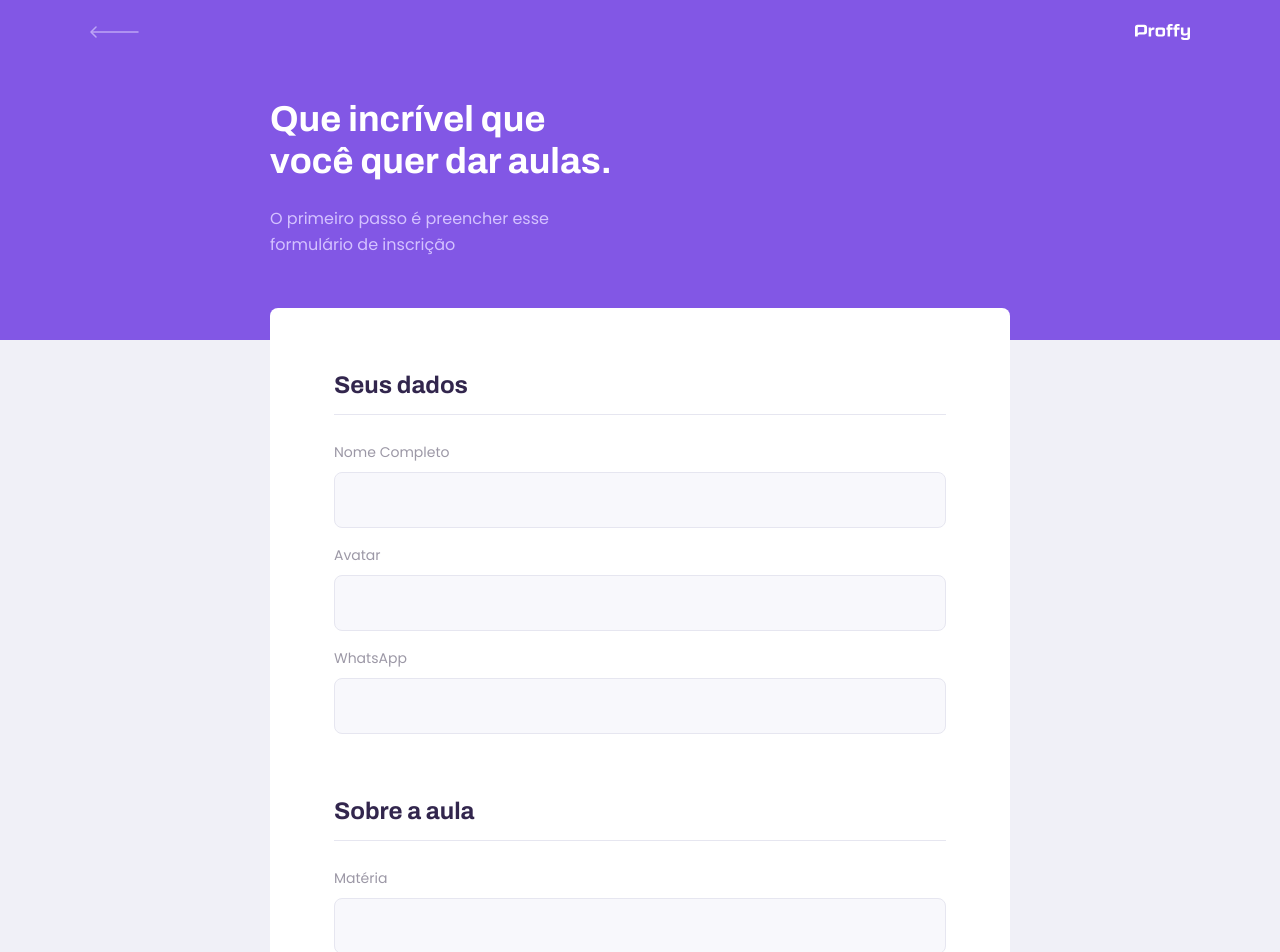
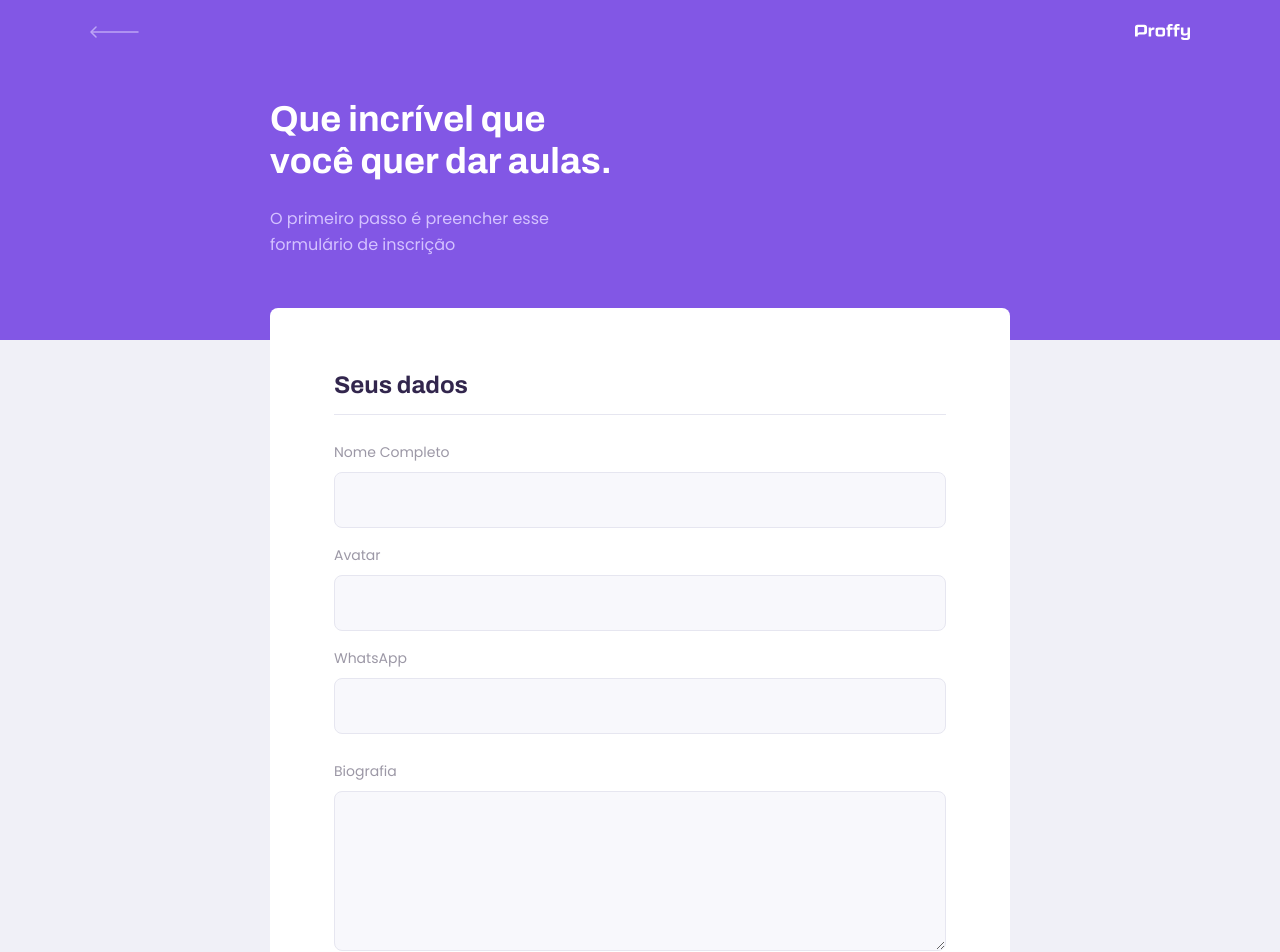
Before and after one commit to rianperassoli/next-level-week-2, a React (Create React App) app in the folder web/: page /give-classes in a window 1280 px wide. Shown: the top 952 px of the page. Built offline with nearby package versions, Linux system fonts and the light colour scheme.

Commit message:
Criado componente de textarea

```diff
--- /dev/null
+++ b/web/src/components/Textarea/index.tsx
@@ -0,0 +1,19 @@
+import React, { TextareaHTMLAttributes } from 'react'
+
+import './styles.css'
+
+interface TextareaProps extends TextareaHTMLAttributes<HTMLTextAreaElement> {
+  name: string
+  label: string
+}
+
+const Textarea: React.FC<TextareaProps> = ({ name, label, ...rest }) => {
+  return (
+    <div className="textarea-block">
+      <label htmlFor={name}>{label}</label>
+      <textarea id={name} {...rest} />
+    </div>
+  )
+}
+
+export default Textarea
--- /dev/null
+++ b/web/src/components/Textarea/styles.css
@@ -0,0 +1,36 @@
+.textarea-block {
+  position: relative;
+}
+
+.textarea-block+.textarea-block {
+  margin-top: 1.4rem;
+}
+
+.textarea-block label {
+  font-size: 1.4rem;
+}
+
+.textarea-block textarea {
+  width: 100%;
+  height: 16rem;
+  min-height: 8rem;
+  margin-top: 0.8rem;
+  border-radius: 0.8rem;
+  background: var(--color-input-background);
+  border: 1px solid var(--color-line-in-white);
+  outline: 0;
+  resize: vertical;
+  padding: 1.2rem 1.6rem;
+  font: 1.6rem Archivo;
+}
+
+.textarea-block:focus-within::after {
+  width: calc(100% - 3.2rem);
+  height: 2px;
+  content: '';
+  background: var(--color-primary-light);
+  position: absolute;
+  left: 1.6rem;
+  right: 1.6rem;
+  bottom: 7px;
+}
--- a/web/src/pages/TeacherForm/index.tsx
+++ b/web/src/pages/TeacherForm/index.tsx
@@ -3,7 +3,8 @@
 import PageHeader from '../../components/PageHeader'
 
 import './styles.css'
-import Input from '../../components/Input/Input'
+import Input from '../../components/Input'
+import Textarea from '../../components/Textarea'
 import warningIcon from '../../assets/images/icons/warning.svg'
 
 const TeacherForm = () => {
@@ -21,6 +22,7 @@
           <Input name="name" label="Nome Completo" />
           <Input name="avatar" label="Avatar" />
           <Input name="whatsapp" label="WhatsApp" />
+          <Textarea name="bio" label="Biografia" />
         </fieldset>
 
         <fieldset>
--- a/web/src/pages/TeacherForm/styles.css
+++ b/web/src/pages/TeacherForm/styles.css
@@ -36,6 +36,10 @@
   width: 100%;
   padding-bottom: 1.6rem;
   border-bottom: 1px solid var(--color-line-in-white);
+}
+
+#page-teacher-form main fieldset .input-block+.textarea-block {
+  margin-top: 2.4rem;
 }
 
 #page-teacher-form main label {
--- a/web/src/pages/TeacherList/index.tsx
+++ b/web/src/pages/TeacherList/index.tsx
@@ -1,11 +1,10 @@
 import React from 'react'
-
-import PageHeader from '../../components/PageHeader'
 
 import './styles.css'
 
+import PageHeader from '../../components/PageHeader'
 import TeacherItem from '../../components/TeacherItem'
-import Input from '../../components/Input/Input'
+import Input from '../../components/Input'
 
 const TeacherList = () => {
   return (
```
Also changed, not shown: web/src/components/Input/index.tsx (renamed from web/src/components/Input/Input.tsx).
